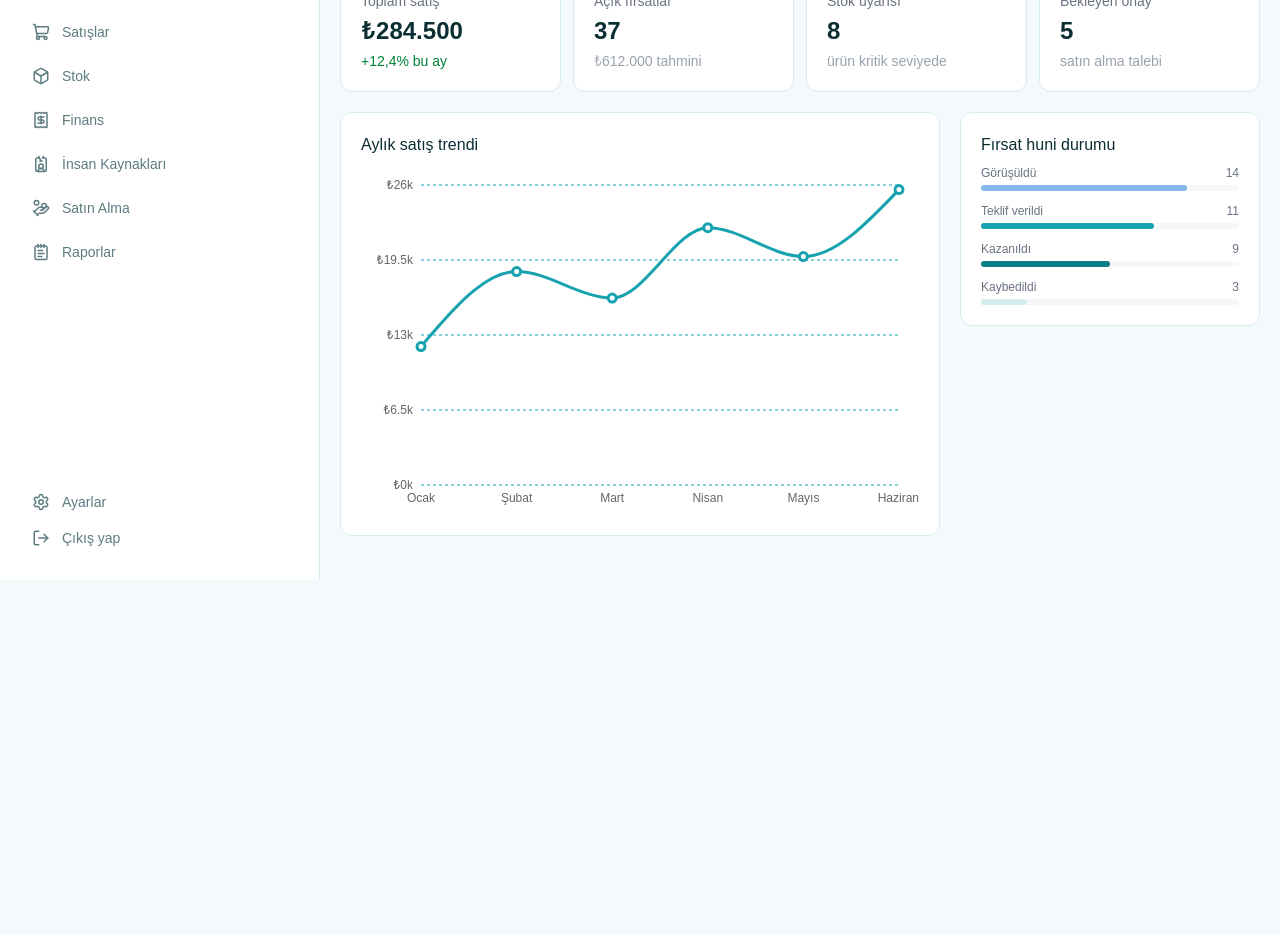
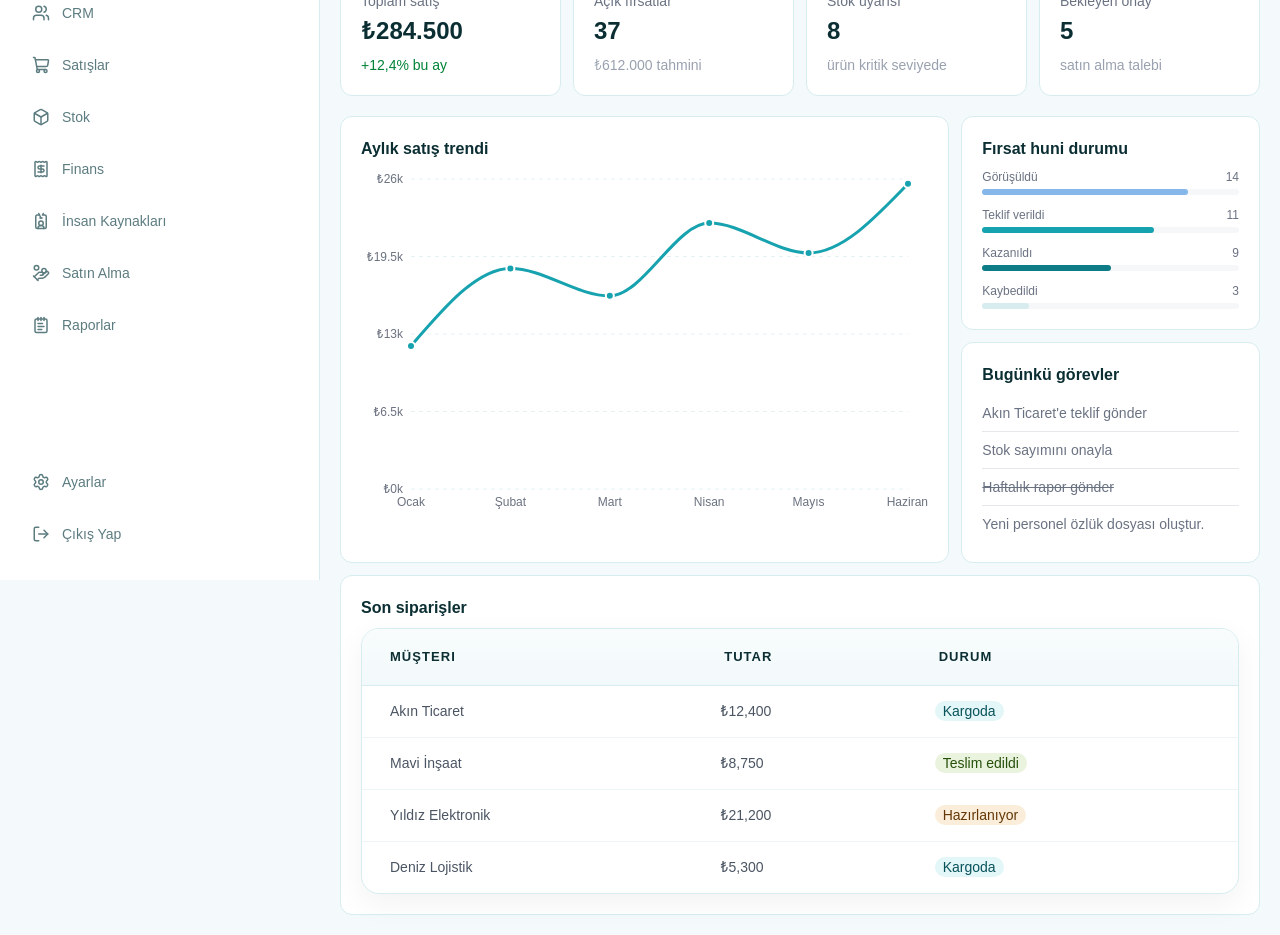
Before and after one commit to efecun-dev/stack-erp-crm-application, a Next.js app: page /dashboard in a window 1280 px wide. Shown: the part 220-1155 px from the top of the page. Before the commit the page ends 800 px from the top, so only its background shows below. Built offline with nearby package versions, Linux system fonts and the light colour scheme; a web font is replaced by a local one.

Commit message:
feat(dashboard): rest of the dashboard components designs completed.

```diff
--- a/app/dashboard/page.tsx
+++ b/app/dashboard/page.tsx
@@ -7,11 +7,26 @@ import Item from "@/components/dashboard/Item";
 import ChartLine from "@/components/charts/line-chart";
 import salesData from "@/components/charts/data/salesData";
 import ProgressBar from "@/components/ui/ProgressBar";
+import Tasks from "@/components/dashboard/Tasks";
+
+const tasks = [
+  { title: "Akın Ticaret'e teklif gönder", completed: false },
+  { title: "Stok sayımını onayla", completed: false },
+  { title: "Haftalık rapor gönder", completed: true },
+  { title: "Yeni personel özlük dosyası oluştur.", completed: false },
+];
+
+const lastSales = [
+  { customer: "Akın Ticaret", amount: 12400, status: "shipping" },
+  { customer: "Mavi İnşaat", amount: 8750, status: "delivered" },
+  { customer: "Yıldız Elektronik", amount: 21200, status: "preparing" },
+  { customer: "Deniz Lojistik", amount: 5300, status: "shipping" },
+];
 
 export default function Home() {
   return (
     <>
-      <main className="w-full min-h-screen overflow-hidden flex items-start">
+      <main className="flex min-h-screen w-full overflow-x-hidden items-start">
         <Sidebar />
         <MainContainer>
           <DashHeader />
@@ -24,7 +39,7 @@ export default function Home() {
                 11 Temmuz 2026 itibarıyla şirket performansı
               </p>
             </div>
-            <div className="flex flex-1 gap-3">
+            <div className="grid grid-cols-1 gap-3 sm:grid-cols-2 xl:grid-cols-4">
               <DashInfoBox
                 title="Toplam satış"
                 content="₺284.500"
@@ -46,13 +61,14 @@ export default function Home() {
                 subtitle={{ type: "normal", text: "satın alma talebi" }}
               />
             </div>
-            <div className="flex flex-1 gap-5">
-              <div className="flex-2">
+            <div className="grid grid-cols-1 gap-3 lg:grid-cols-6">
+              <div className="lg:col-span-4 lg:row-span-2">
                 <Item title="Aylık satış trendi">
                   <ChartLine data={salesData} />
                 </Item>
               </div>
-              <div className="flex-1">
+
+              <div className="lg:col-span-2">
                 <Item title="Fırsat huni durumu">
                   <div className="flex flex-col gap-3">
                     <ProgressBar
@@ -78,6 +94,49 @@ export default function Home() {
                   </div>
                 </Item>
               </div>
+
+              <div className="lg:col-span-2">
+                <Item title="Bugünkü görevler">
+                  <Tasks data={tasks} />
+                </Item>
+              </div>
+
+              <div className="lg:col-span-6">
+                <Item title="Son siparişler">
+                  <div className="table-wrapper">
+                    <table className="table">
+                      <thead>
+                        <tr>
+                          <th>Müşteri</th>
+                          <th>Tutar</th>
+                          <th>Durum</th>
+                        </tr>
+                      </thead>
+                      <tbody>
+                        {lastSales.map((item, index) => (
+                          <tr key={index}>
+                            <td>{item.customer}</td>
+                            <td>₺{item.amount.toLocaleString()}</td>
+                            <td>
+                              <span
+                                className={`px-2 py-0.5 rounded-xl ${item.status == "shipping" ? "bg-[#E3F6F8] text-[#08525A]" : item.status == "delivered" ? "bg-[#EAF3DE] text-[#27500A]" : item.status == "preparing" ? "bg-[#FAEEDA] text-[#633806]" : ""}`}
+                              >
+                                {item.status == "shipping"
+                                  ? "Kargoda"
+                                  : item.status == "delivered"
+                                    ? "Teslim edildi"
+                                    : item.status == "preparing"
+                                      ? "Hazırlanıyor"
+                                      : ""}
+                              </span>
+                            </td>
+                          </tr>
+                        ))}
+                      </tbody>
+                    </table>
+                  </div>
+                </Item>
+              </div>
             </div>
           </div>
         </MainContainer>
--- a/app/globals.css
+++ b/app/globals.css
@@ -133,3 +133,76 @@ body {
     }
   }
 }
+
+.table-wrapper {
+  width: 100%;
+  overflow-x: auto;
+  background: #fff;
+  border: 1px solid #d7ecef;
+  border-radius: 18px;
+  box-shadow: 0 10px 30px rgba(15, 23, 42, 0.05);
+}
+
+.table {
+  width: 100%;
+  border-collapse: collapse;
+  min-width: 800px;
+}
+
+.table thead {
+  background: linear-gradient(180deg, #f8fcfd 0%, #f2f9fa 100%);
+}
+
+.table th {
+  padding: 18px 22px;
+  text-align: left;
+  font-size: 13px;
+  font-weight: 700;
+  color: #0b2e33;
+  text-transform: uppercase;
+  letter-spacing: 0.08em;
+  border-bottom: 1px solid #d7ecef;
+}
+
+.table td {
+  padding: 15px 18px;
+  font-size: 14px;
+  color: #4b5563;
+  border-bottom: 1px solid #eef5f6;
+  transition: 0.25s;
+}
+
+.table tbody tr:last-child td {
+  border-bottom: none;
+}
+
+.table tbody tr {
+  transition: 0.25s ease;
+}
+
+.table tbody tr:hover {
+  background: #f4fbfc;
+}
+
+.table tbody tr:hover td {
+  color: #0b2e33;
+}
+
+.table td:first-child,
+.table th:first-child {
+  padding-left: 28px;
+}
+
+.table td:last-child,
+.table th:last-child {
+  padding-right: 28px;
+}
+
+.table::-webkit-scrollbar {
+  height: 8px;
+}
+
+.table-wrapper::-webkit-scrollbar-thumb {
+  background: #c9e7ea;
+  border-radius: 50px;
+}
--- a/components/charts/line-chart.tsx
+++ b/components/charts/line-chart.tsx
@@ -17,37 +17,55 @@ interface Props {
   }[];
 }
 
-export default function SalesLineChart({ data }: Props) {
+export default function SalesLineChart({ data }: Readonly<Props>) {
   return (
-    <ResponsiveContainer
-      width="100%"
-      height={350}
-      style={{ outline: 0, border: 0, fontSize: 12 }}
-    >
+    <div className="h-62.5 w-full sm:h-75 lg:h-87.5">
+      <ResponsiveContainer width="100%" height="100%">
         <LineChart
           data={data}
           margin={{
-          top: 20,
+            top: 10,
             right: 20,
-          left: 0,
+            left: -10,
             bottom: 0,
           }}
         >
           <CartesianGrid
-          strokeDasharray="3 3"
+            stroke="#E5F2F4"
+            strokeDasharray="4 4"
             vertical={false}
-          stroke="#17A2AF"
           />
 
-        <XAxis dataKey="month" tickLine={false} axisLine={false} />
+          <XAxis
+            dataKey="month"
+            axisLine={false}
+            tickLine={false}
+            tick={{
+              fill: "#6B7280",
+              fontSize: 12,
+            }}
+          />
 
           <YAxis
+            axisLine={false}
+            tickLine={false}
+            tick={{
+              fill: "#6B7280",
+              fontSize: 12,
+            }}
             tickFormatter={(value) => `₺${value / 1000}k`}
-          tickLine={false}
-          axisLine={false}
           />
 
           <Tooltip
+            cursor={{
+              stroke: "#17A2AF",
+              strokeDasharray: "4 4",
+            }}
+            contentStyle={{
+              borderRadius: 12,
+              border: "1px solid #D7ECEF",
+              boxShadow: "0 8px 24px rgba(0,0,0,.08)",
+            }}
             formatter={(value) => [
               `₺${Number(value).toLocaleString("tr-TR")}`,
               "Satış",
@@ -55,18 +73,25 @@ export default function SalesLineChart({ data }: Props) {
           />
 
           <Line
+            dataKey="sales"
             type="monotone"
-          dataKey="sales"
             stroke="#17A2AF"
             strokeWidth={3}
             dot={{
               r: 4,
+              fill: "#17A2AF",
+              stroke: "#fff",
+              strokeWidth: 2,
             }}
             activeDot={{
               r: 6,
+              fill: "#17A2AF",
+              stroke: "#fff",
+              strokeWidth: 3,
             }}
           />
         </LineChart>
       </ResponsiveContainer>
+    </div>
   );
 }
--- a/components/dashboard/DashInfoBox.tsx
+++ b/components/dashboard/DashInfoBox.tsx
@@ -1,21 +1,34 @@
 type BoxProps = {
   title: string;
   content: string;
-  subtitle: { type: "success" | "danger" | "normal"; text: string };
+  subtitle: {
+    type: "success" | "danger" | "normal";
+    text: string;
+  };
 };
 
-export default function DashInfoBox({ title, content, subtitle }: BoxProps) {
+export default function DashInfoBox({
+  title,
+  content,
+  subtitle,
+}: Readonly<BoxProps>) {
   return (
-    <>
-      <div className="p-5 flex w-full flex-col gap-1 bg-white border border-[#D7ECEF] rounded-xl">
+    <div className="rounded-xl border border-[#D7ECEF] bg-white p-5">
       <p className="text-sm text-gray-500">{title}</p>
-        <h4 className="text-2xl text-[#0B2E33] font-semibold">{content}</h4>
+
+      <h4 className="mt-1 text-2xl font-semibold text-[#0B2E33]">{content}</h4>
+
       <p
-          className={`text-sm font-light ${subtitle.type == "success" ? "text-green-700" : subtitle.type == "danger" ? "text-red-400" : subtitle.type == "normal" ? "text-gray-400" : ""}`}
+        className={`mt-2 text-sm font-light ${
+          subtitle.type === "success"
+            ? "text-green-700"
+            : subtitle.type === "danger"
+              ? "text-red-500"
+              : "text-gray-400"
+        }`}
       >
         {subtitle.text}
       </p>
     </div>
-    </>
   );
 }
--- a/components/dashboard/Item.tsx
+++ b/components/dashboard/Item.tsx
@@ -6,9 +6,9 @@ type ItemProps = {
 export default function Item({ title, children }: Readonly<ItemProps>) {
   return (
     <div
-      className={`p-5 rounded-xl bg-white border flex flex-col gap-2 border-[#D7ECEF]`}
+      className={`p-5 rounded-xl bg-white border flex flex-col gap-2 border-[#D7ECEF] h-full`}
     >
-      <p className="text-[#0B2E33]">{title}</p>
+      <p className="text-[#0B2E33] font-semibold">{title}</p>
       {children}
     </div>
   );
--- /dev/null
+++ b/components/dashboard/LastSales.tsx
@@ -0,0 +1,22 @@
+const data = [
+  { client: "Akın Ticaret", amount: 12400, status: "shipped" },
+  { client: "Mavi İnşaat", amount: 8750, status: "delivered" },
+  { client: "Yıldız Elektronik", amount: 21200, status: "preparing" },
+  { client: "Deniz Lojistik", amount: 5300, status: "shipped" },
+];
+
+export default function LastSales() {
+  return (
+    <>
+      <tbody>
+        {data.map((item) => (
+          <tr>
+            <td>{item.client}</td>
+            <td>{item.amount}</td>
+            <td>{item.status}</td>
+          </tr>
+        ))}
+      </tbody>
+    </>
+  );
+}
--- /dev/null
+++ b/components/dashboard/Tasks.tsx
@@ -0,0 +1,23 @@
+interface TaskProps {
+  data: {
+    title: string;
+    completed: boolean;
+  }[];
+}
+
+export default function Tasks({ data }: TaskProps) {
+  return (
+    <>
+      <div className="flex flex-col gap-0">
+        {data.map((item, index) => (
+          <div
+            key={index}
+            className={`${index !== data.length - 1 ? "border-b border-gray-200" : ""} ${item.completed ? "line-through" : ""} text-sm text-gray-500 py-2`}
+          >
+            {item.title}
+          </div>
+        ))}
+      </div>
+    </>
+  );
+}
--- a/components/layout/MainContainer.tsx
+++ b/components/layout/MainContainer.tsx
@@ -5,7 +5,9 @@ export default function MainContainer({
 }: Readonly<{ children?: React.ReactNode }>) {
   return (
     <>
-      <main className="w-full flex flex-col gap-8 p-5 ml-80">{children}</main>
+      <main className="w-full flex flex-col gap-8 p-5 ml-80 max-lg:ml-20">
+        {children}
+      </main>
     </>
   );
 }
--- a/components/layout/Sidebar.tsx
+++ b/components/layout/Sidebar.tsx
@@ -1,7 +1,9 @@
 import Image from "next/image";
-import Link from "next/link";
 import banner from "@/public/assets/banner-cropped.png";
+import logo from "@/public/assets/logo.png";
+
 import SidebarLink from "@/components/ui/SidebarLink";
+
 import {
   LayoutDashboard,
   Users,
@@ -17,13 +19,30 @@ import {
 
 export default function Sidebar() {
   return (
-    <>
-      <div className="max-w-80 min-w-80 fixed z-10 top-0 bg-white h-screen border-r border-[#D7ECEF] flex flex-col gap-3 px-4 py-6 items-center">
-        <div className="w-3/4">
-          <Image src={banner} alt="Banner" loading="eager" />
+    <aside className="fixed top-0 left-0 z-20 flex h-screen w-20 flex-col items-center border-r border-[#D7ECEF] bg-white px-3 py-6 transition-all lg:w-80 lg:px-4">
+      {/* Logo */}
+      <div className="mb-5">
+        {/* Mobil */}
+        <Image
+          src={logo}
+          alt="Logo"
+          className="block w-10 lg:hidden"
+          priority
+        />
+
+        {/* Desktop */}
+        <Image
+          src={banner}
+          alt="Banner"
+          className="hidden w-52 lg:block"
+          priority
+        />
       </div>
-        <div className="w-full h-px bg-gray-200"></div>
-        <div className="flex flex-col gap-2 w-full">
+
+      <div className="mb-5 h-px w-full bg-[#D7ECEF]" />
+
+      {/* Menü */}
+      <div className="flex w-full flex-col gap-2">
         <SidebarLink title="Dashboard" Icon={LayoutDashboard} isActive />
         <SidebarLink title="CRM" Icon={Users} />
         <SidebarLink title="Satışlar" Icon={ShoppingCart} />
@@ -33,11 +52,12 @@ export default function Sidebar() {
         <SidebarLink title="Satın Alma" Icon={HandCoins} />
         <SidebarLink title="Raporlar" Icon={NotepadText} />
       </div>
-        <div className="w-full mt-auto">
+
+      {/* Alt Menü */}
+      <div className="mt-auto flex w-full flex-col gap-2">
         <SidebarLink title="Ayarlar" Icon={Settings} />
-          <SidebarLink title="Çıkış yap" Icon={LogOut} />
+        <SidebarLink title="Çıkış Yap" Icon={LogOut} />
       </div>
-      </div>
-    </>
+    </aside>
   );
 }
--- a/components/ui/SidebarLink.tsx
+++ b/components/ui/SidebarLink.tsx
@@ -7,16 +7,30 @@ type LinkProps = {
   isActive?: boolean;
 };
 
-export default function SidebarLink({ title, Icon, isActive }: LinkProps) {
+export default function SidebarLink({
+  title,
+  Icon,
+  isActive,
+}: Readonly<LinkProps>) {
   return (
-    <>
-      <Link
-        href="/"
-        className={`flex items-center gap-3 px-4 py-2 rounded-md text-sm text-[#5C7C80] hover:text-[#0B2E33] hover:bg-[#F4FAFB] transition-all duration-100 ${isActive ? "bg-[#E3F6F8]! font-semibold! text-[#08525A]!" : ""}`}
-      >
-        <Icon size={18} />
-        {title}
-      </Link>
-    </>
+    <Link
+      href="/"
+      title={title}
+      className={`
+        flex items-center justify-center rounded-xl
+        px-3 py-3 text-[#5C7C80]
+        transition-all duration-200
+        hover:bg-[#F4FAFB]
+        hover:text-[#0B2E33]
+
+        lg:justify-start lg:px-4
+
+        ${isActive ? "bg-[#E3F6F8] text-[#08525A] font-semibold" : ""}
+      `}
+    >
+      <Icon className="h-4.5 w-4.5 shrink-0" />
+
+      <span className="ml-3 hidden text-sm lg:block">{title}</span>
+    </Link>
   );
 }
```
Lines whose indentation alone changed are shown as unchanged.
